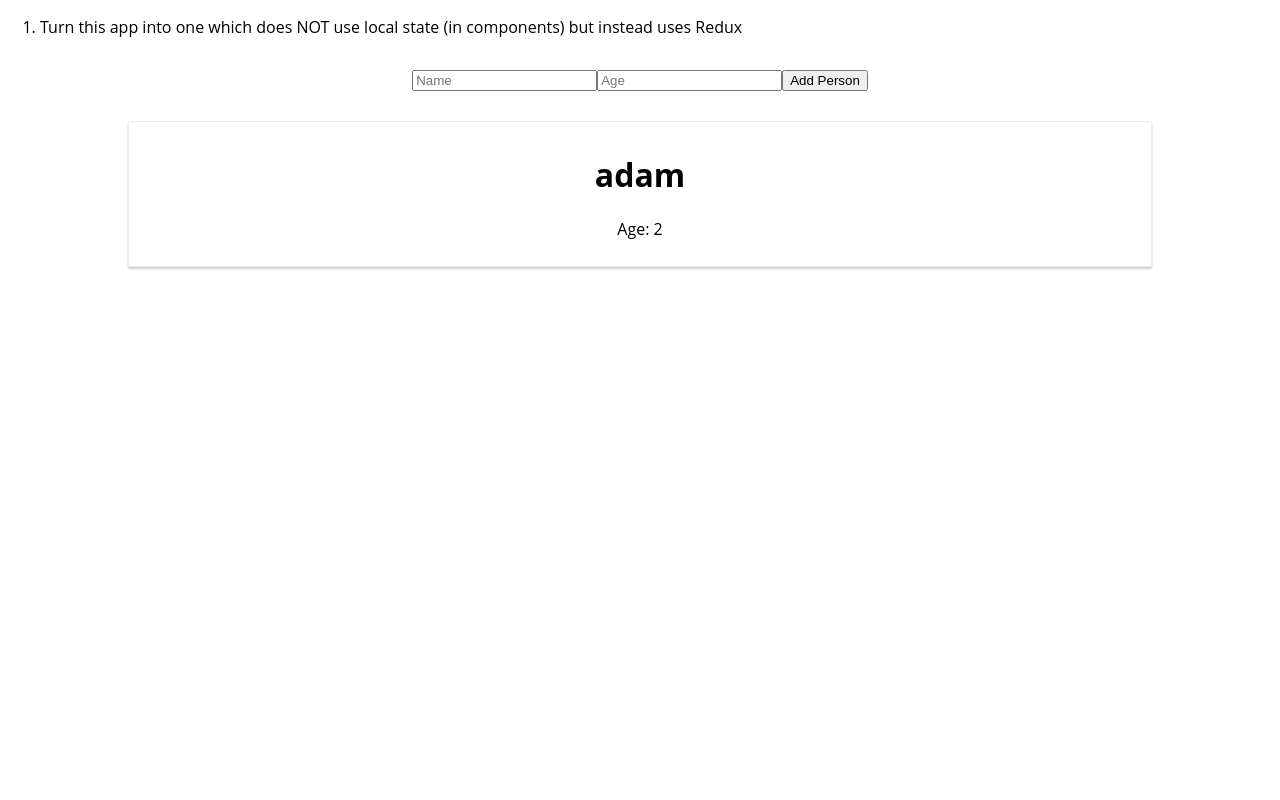
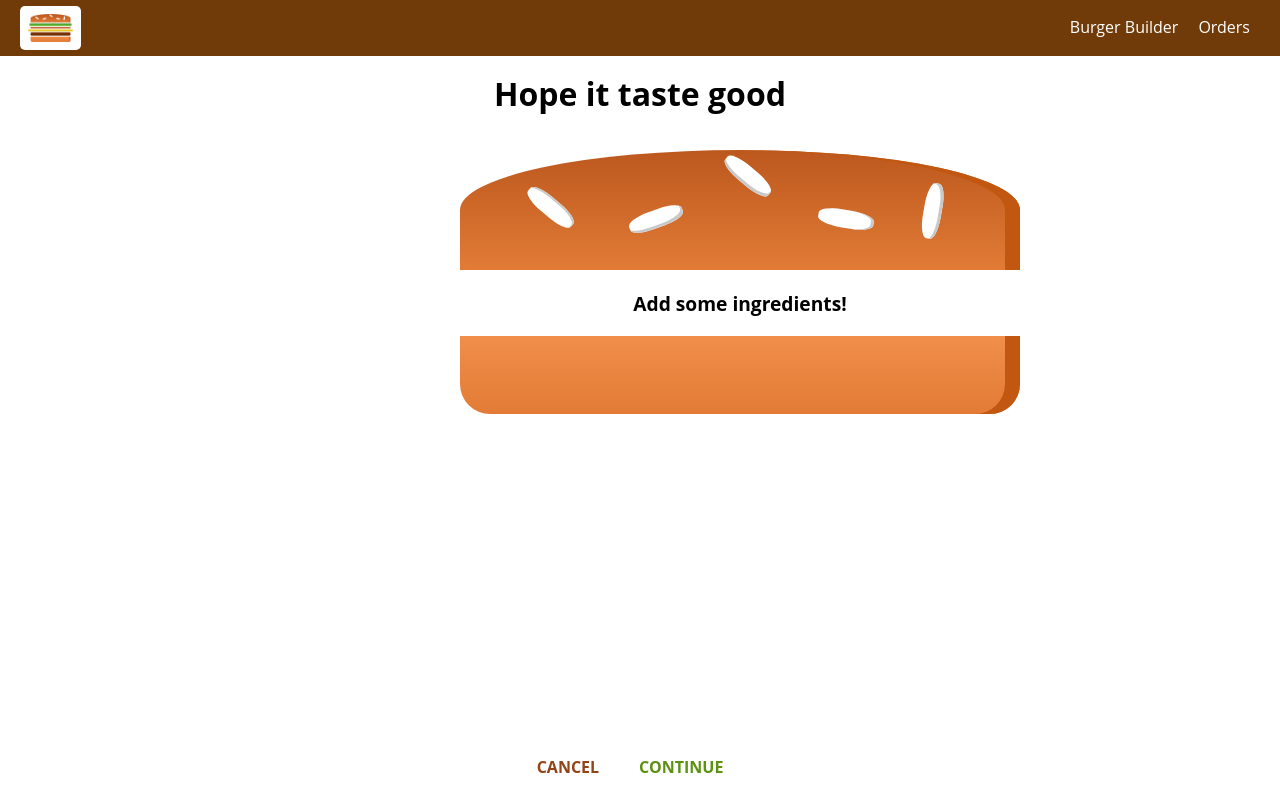
Before and after one commit to acpierc3/sandwich_builder, a React (Create React App) app: page /checkout in a window 1280 px wide. Built offline with nearby package versions, Linux system fonts and the light colour scheme; the HTML template or start-up script is replaced by a standard one.

Commit message:
updated index.js

```diff
--- a/src/index.js
+++ b/src/index.js
@@ -1,21 +1,52 @@
+import React from 'react';
+import ReactDOM from 'react-dom';
+import { BrowserRouter } from 'react-router-dom';
+import { Provider } from 'react-redux';
+import { createStore } from 'redux';
+
+import './index.css';
+import App from './App';
+import * as serviceWorker from './serviceWorker';
+import reducer from './store/reducer';
+
+const store = createStore(reducer);
+
+const app = (
+    <Provider store={store}>
+        <BrowserRouter>
+            <App />
+        </BrowserRouter>
+    </Provider>
+)
+
+ReactDOM.render(app, document.getElementById('root'));
+
+// If you want your app to work offline and load faster, you can change
+// unregister() to register() below. Note this comes with some pitfalls.
+// Learn more about service workers: http://bit.ly/CRA-PWA
+serviceWorker.unregister();
+
+
+
+//FOR ASSIGNMENT:
+
 // import React from 'react';
 // import ReactDOM from 'react-dom';
-// import { BrowserRouter } from 'react-router-dom';
 // import { Provider } from 'react-redux';
 // import { createStore } from 'redux';
 
 // import './index.css';
-// import App from './App';
+// import App from './redux-prac/src/App';
 // import * as serviceWorker from './serviceWorker';
-// import reducer from './store/reducer';
+// import reducer from './redux-prac/src/store/reducer';
 
-// const store = createStore(reducer);
+// const store = createStore(reducer, window.__REDUX_DEVTOOLS_EXTENSION__ && window.__REDUX_DEVTOOLS_EXTENSION__());
+
+
 
 // const app = (
 //     <Provider store={store}>
-//         <BrowserRouter>
-//             <App />
-//         </BrowserRouter>
+//         <App />
 //     </Provider>
 // )
 
@@ -25,34 +56,3 @@
 // // unregister() to register() below. Note this comes with some pitfalls.
 // // Learn more about service workers: http://bit.ly/CRA-PWA
 // serviceWorker.unregister();
-
-
-
-//FOR ASSIGNMENT:
-
-import React from 'react';
-import ReactDOM from 'react-dom';
-import { Provider } from 'react-redux';
-import { createStore } from 'redux';
-
-import './index.css';
-import App from './redux-prac/src/App';
-import * as serviceWorker from './serviceWorker';
-import reducer from './redux-prac/src/store/reducer';
-
-const store = createStore(reducer, window.__REDUX_DEVTOOLS_EXTENSION__ && window.__REDUX_DEVTOOLS_EXTENSION__());
-
-
-
-const app = (
-    <Provider store={store}>
-        <App />
-    </Provider>
-)
-
-ReactDOM.render(app, document.getElementById('root'));
-
-// If you want your app to work offline and load faster, you can change
-// unregister() to register() below. Note this comes with some pitfalls.
-// Learn more about service workers: http://bit.ly/CRA-PWA
-serviceWorker.unregister();
--- a/src/redux-prac/src/components/AddPerson/AddPerson.js
+++ b/src/redux-prac/src/components/AddPerson/AddPerson.js
@@ -6,7 +6,7 @@ class AddPerson extends Component {
 
     state = {
         name: '',
-        age: null
+        age: ''
     }
 
     onNameChange = (event) => {
```
